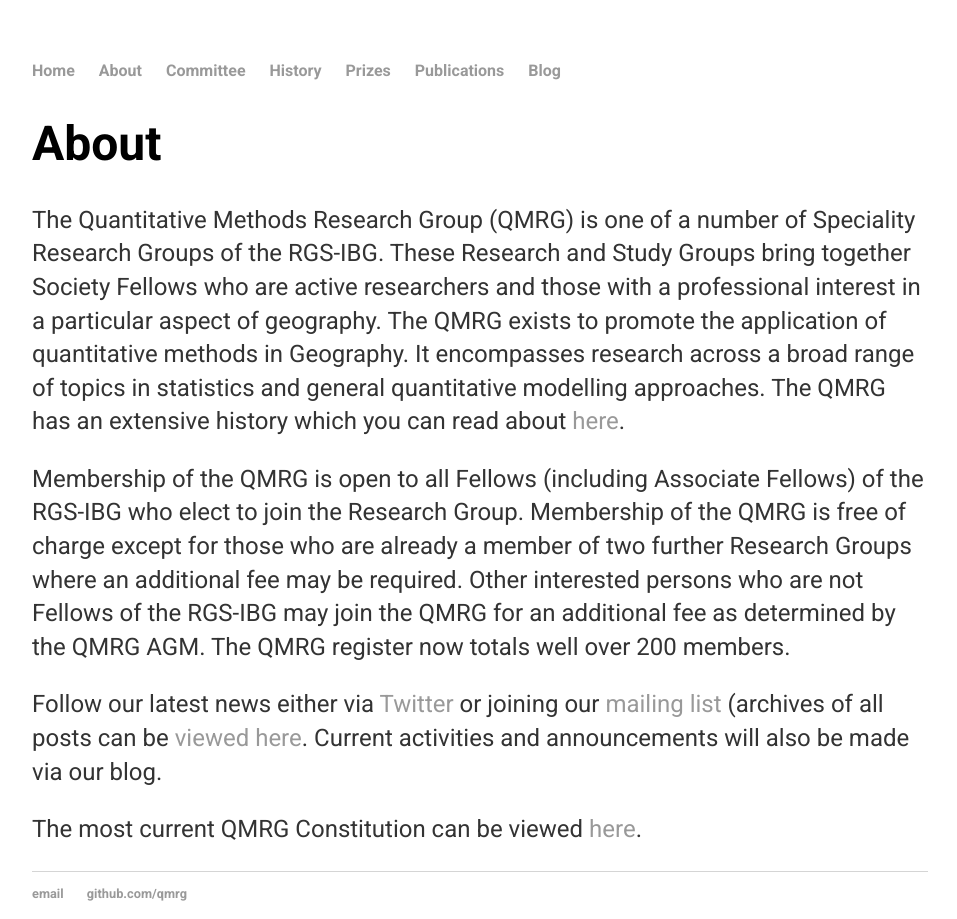
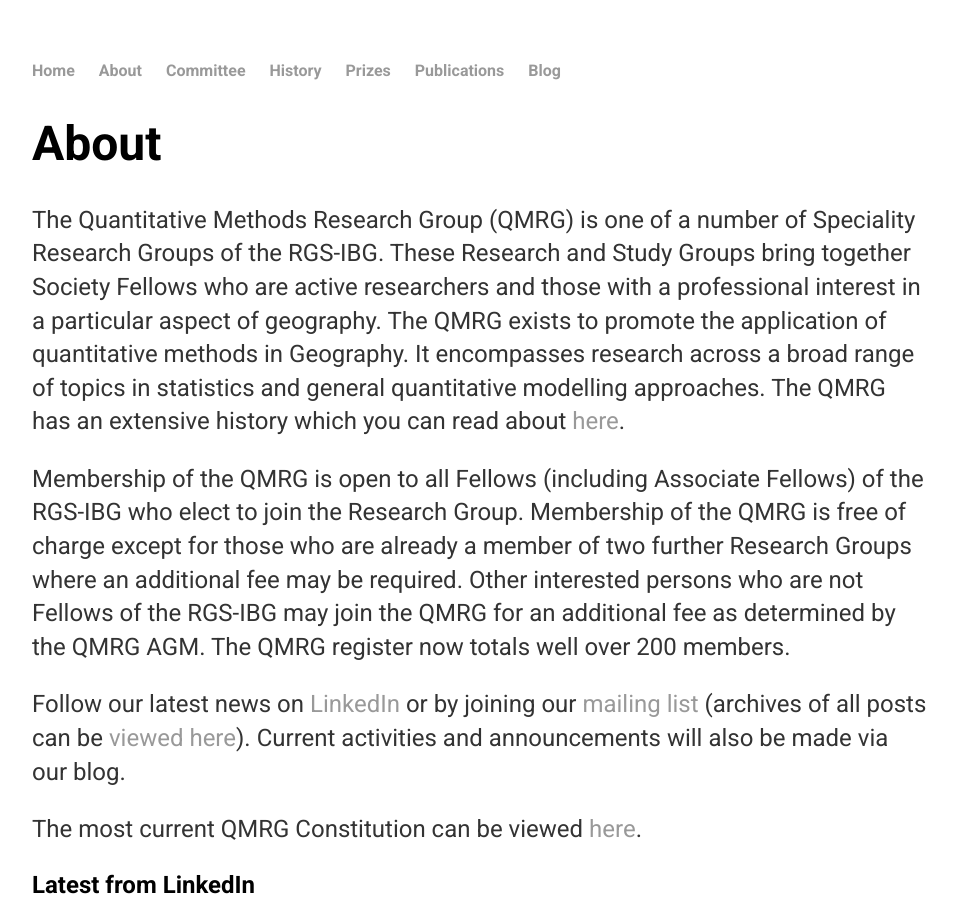
Before and after one commit to qmrg/qmrg.github.io, a Jekyll site: the page built from about.md, in a window 1280 px wide. Shown: the top 919 px of the page, without its empty margins (160-1117 px from the left). Built offline with Jekyll 4.4.1, drawn with Linux system fonts in a browser that asks for light colours; grey boxes are pictures that could not be loaded.

Commit message:
about update

```diff
--- a/about.md
+++ b/about.md
@@ -9,6 +9,12 @@
 
 Membership of the QMRG is open to all Fellows (including Associate Fellows) of the RGS-IBG who elect to join the Research Group. Membership of the QMRG is free of charge except for those who are already a member of two further Research Groups where an additional fee may be required. Other interested persons who are not Fellows of the RGS-IBG may join the QMRG for an additional fee as determined by the QMRG AGM. The QMRG register now totals well over 200 members.
 
-Follow our latest news either via [Twitter](https://twitter.com/qmrg_rgs_ibg) or joining our [mailing list](https://www.jiscmail.ac.uk/cgi-bin/webadmin?SUBED1=QUANT-GEOG&A=1) (archives of all posts can be [viewed here](https://www.jiscmail.ac.uk/cgi-bin/webadmin?A0=QUANT-GEOG). Current activities and announcements will also be made via our blog.
+Follow our latest news on [LinkedIn](https://uk.linkedin.com/company/quantitative-methods-research-group-rgs) or by joining our [mailing list](https://www.jiscmail.ac.uk/cgi-bin/webadmin?SUBED1=QUANT-GEOG&A=1) (archives of all posts can be [viewed here](https://www.jiscmail.ac.uk/cgi-bin/webadmin?A0=QUANT-GEOG)). Current activities and announcements will also be made via our blog.
 
 The most current QMRG Constitution can be viewed [here](https://qmrg.github.io/constitution/).
+
+## Latest from LinkedIn
+
+<iframe src="https://www.linkedin.com/embed/feed/update/urn:li:activity:7499099674297974784"
+        height="600" width="100%" style="max-width: 504px; border: 0;"
+        allowfullscreen title="QMRG on LinkedIn"></iframe>
```
